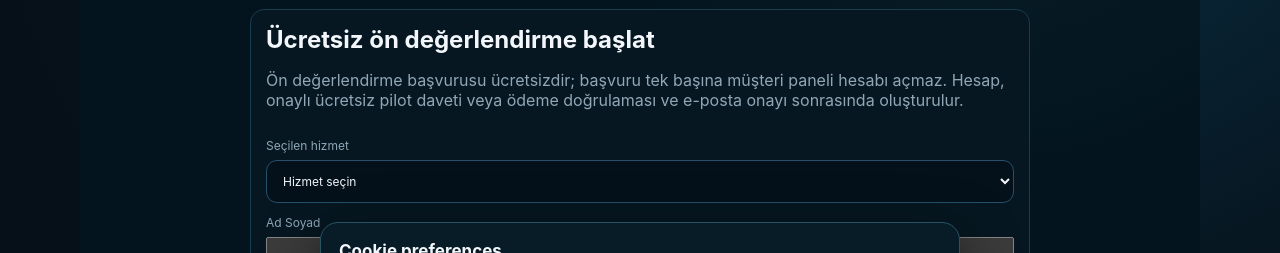
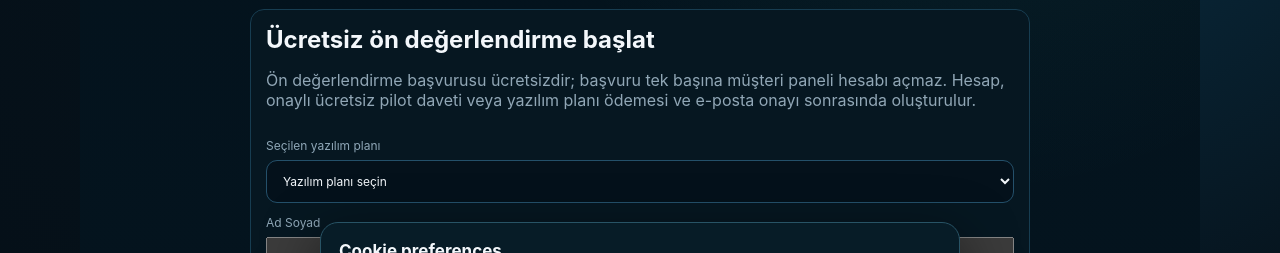
Before and after one commit to mehmetozan-5858/ai-visibility, a Next.js app: page /yeni-musteri in a window 1280 px wide. Shown: the part 353-606 px from the top of the page. Built offline with nearby package versions, Linux system fonts and the light colour scheme; no server answers.

Commit message:
Show only Paddle-compatible software plans

```diff
--- a/components/NewCustomerLeadForm.js
+++ b/components/NewCustomerLeadForm.js
@@ -1,6 +1,6 @@
 "use client";
 import {useState} from "react";
-import {currencyForCountry,formatMoney} from "../lib/regional-pricing";
+import {currencyForCountry,formatMoney,PADDLE_SERVICE_CODES} from "../lib/regional-pricing";
 import {trackAnalyticsEvent} from "../lib/analytics-client";
 import {useLanguage} from "./LanguageProvider";
 
@@ -8,11 +8,11 @@ const sectors=["Otel / Konaklama","Restoran / Kafe","Sağlık","Hukuk","Emlak","
 const sectorEnglish=["Hotel / Accommodation","Restaurant / Cafe","Healthcare","Legal services","Real estate","Automotive","E-commerce","Textiles / Clothing","Education","Tourism","B2B / Industry","Other"];
 const countries=["Türkiye","United Kingdom","United States","Germany","France","Italy","Spain","Netherlands","Belgium","Austria","Ireland","Portugal","Poland","Romania","Bulgaria","Greece","Sweden","Norway","Denmark","Finland","Switzerland","Canada","Australia","United Arab Emirates","Saudi Arabia","Qatar","Japan","South Korea","India","China","Brazil","Mexico","South Africa"];
 const text={
- tr:{title:"Ücretsiz ön değerlendirme başlat",help:"Ön değerlendirme başvurusu ücretsizdir; başvuru tek başına müşteri paneli hesabı açmaz. Hesap, onaylı ücretsiz pilot daveti veya ödeme doğrulaması ve e-posta onayı sonrasında oluşturulur.",name:"Ad Soyad",business:"İşletme adı",website:"Web sitesi",country:"Ülke",city:"Şehir",sector:"Sektör",select:"Seçin",email:"E-posta",phone:"Telefon / WhatsApp",send:"Ön değerlendirme iste",sending:"Gönderiliyor…",done:"Başvuru alındı ✓",ok:"Başvurunuz alındı. İşletmenizi inceleyip size uygun analiz ve teklif süreci hazırlanacak.",fail:"Başvuru gönderilemedi.",countryHelp:"Ülkeniz fiyat para birimini belirler: Türkiye ₺, Avrupa €, Birleşik Krallık £, ABD ve diğer ülkeler $."},
- en:{title:"Start a free assessment",help:"The assessment request is free and does not create a portal account. Account setup follows an approved free pilot invitation or verified payment and email confirmation.",name:"Full name",business:"Business name",website:"Website",country:"Country",city:"City",sector:"Industry",select:"Select",email:"Email",phone:"Phone / WhatsApp",send:"Request assessment",sending:"Sending…",done:"Application received ✓",ok:"Your application has been received. We will review your business and prepare the appropriate analysis and offer process.",fail:"Could not submit your application.",countryHelp:"Your country determines the pricing currency: Türkiye ₺, Europe €, United Kingdom £, United States and all other countries $."}
+ tr:{title:"Ücretsiz ön değerlendirme başlat",help:"Ön değerlendirme başvurusu ücretsizdir; başvuru tek başına müşteri paneli hesabı açmaz. Hesap, onaylı ücretsiz pilot daveti veya yazılım planı ödemesi ve e-posta onayı sonrasında oluşturulur.",name:"Ad Soyad",business:"İşletme adı",website:"Web sitesi",country:"Ülke",city:"Şehir",sector:"Sektör",select:"Seçin",email:"E-posta",phone:"Telefon / WhatsApp",send:"Ön değerlendirme iste",sending:"Gönderiliyor…",done:"Başvuru alındı ✓",ok:"Başvurunuz alındı. İşletmeniz için uygun yazılım erişim akışı hazırlanacak.",fail:"Başvuru gönderilemedi.",countryHelp:"Ülkeniz fiyat para birimini belirler: Türkiye ₺, Avrupa €, Birleşik Krallık £, ABD ve diğer ülkeler $."},
+ en:{title:"Start a free assessment",help:"The assessment request is free and does not create a portal account. Account setup follows an approved free pilot invitation or verified software-plan payment and email confirmation.",name:"Full name",business:"Business name",website:"Website",country:"Country",city:"City",sector:"Industry",select:"Select",email:"Email",phone:"Phone / WhatsApp",send:"Request assessment",sending:"Sending…",done:"Application received ✓",ok:"Your application has been received. We will prepare the appropriate software access flow for your business.",fail:"Could not submit your application.",countryHelp:"Your country determines the pricing currency: Türkiye ₺, Europe €, United Kingdom £, United States and all other countries $."}
 };
 
-const services=["business-diagnosis","business-solution","business-monitoring"];
+const services=[...PADDLE_SERVICE_CODES];
 export default function NewCustomerLeadForm({initialService="",initialCountry="",initialLanguage="",prices={}}){
   const {lang:sharedLang}=useLanguage();const lang=initialLanguage||sharedLang;const c=text[lang]||text.tr;
   const [form,setForm]=useState({name:"",businessName:"",website:"",country:initialCountry||"Türkiye",city:"",sector:"",email:"",phone:"",service:services.includes(initialService)?initialService:""});
@@ -30,7 +30,7 @@ export default function NewCustomerLeadForm({initialService="",initialCountry=""
   }
   return <form lang={lang} data-localized className="panel scan-form" onSubmit={submit} style={{marginBottom:16}}>
     <div><h2>{c.title}</h2><p>{c.help}</p></div>
-    <label>{lang==="en"?"Selected service":"Seçilen hizmet"}<select value={form.service} onChange={e=>change("service",e.target.value)} required><option value="">{lang==="en"?"Select a service":"Hizmet seçin"}</option>{(prices[currencyForCountry(form.country)]||[]).map(p=><option key={p.code} value={p.code}>{p.name} — {formatMoney(p.amount,p.currency,lang==="en"?"en-GB":"tr-TR")}{p.kind==="monthly"?(lang==="en"?" / month":" / ay"):p.kind==="from"?(lang==="en"?" starting from":" başlangıç"):""}</option>)}</select></label>
+    <label>{lang==="en"?"Selected software plan":"Seçilen yazılım planı"}<select value={form.service} onChange={e=>change("service",e.target.value)} required><option value="">{lang==="en"?"Select a software plan":"Yazılım planı seçin"}</option>{(prices[currencyForCountry(form.country)]||[]).map(p=><option key={p.code} value={p.code}>{p.name} — {formatMoney(p.amount,p.currency,lang==="en"?"en-GB":"tr-TR")}{p.kind==="monthly"?(lang==="en"?" / month":" / ay"):""}</option>)}</select></label>
     <label>{c.name}<input value={form.name} onChange={e=>change("name",e.target.value)} required/></label>
     <label>{c.business}<input value={form.businessName} onChange={e=>change("businessName",e.target.value)} required/></label>
     <label>{c.website}<input value={form.website} onChange={e=>change("website",e.target.value)} placeholder="https://..." inputMode="url"/></label>
```
